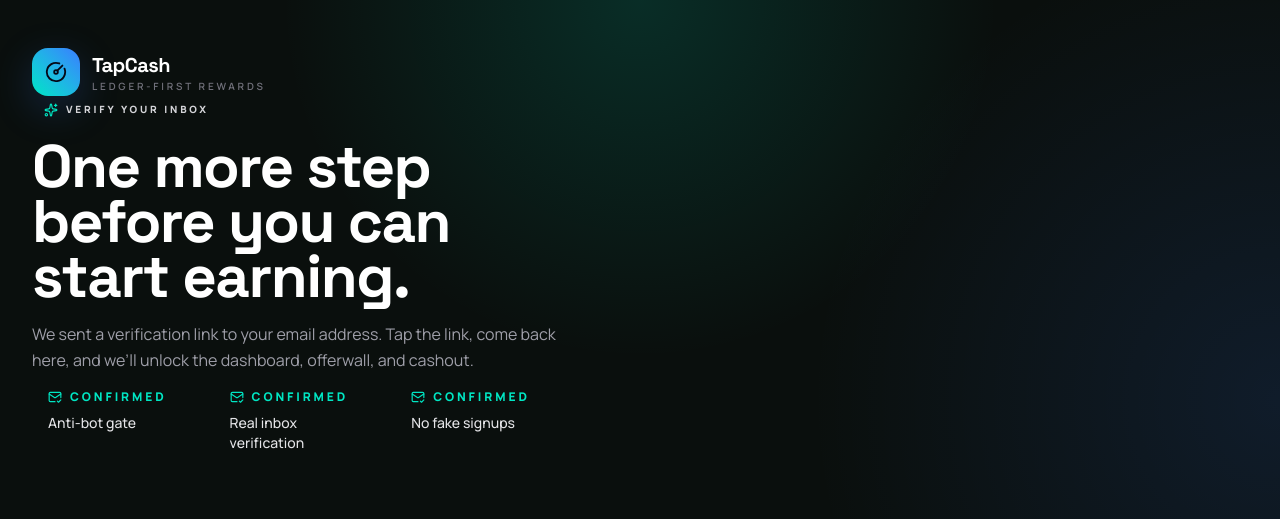
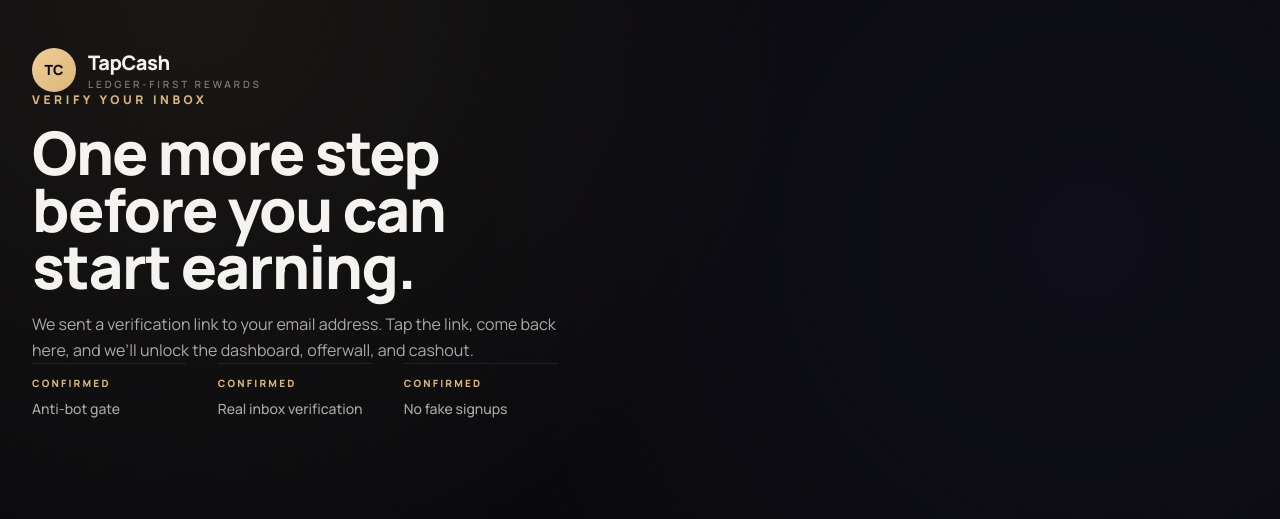
Before and after one commit to Thatisshayan/Tapcash, a Next.js app: page /auth/verify-email in a window 1280 px wide. Shown: the top 519 px of the page. Built offline with nearby package versions, Linux system fonts and the light colour scheme; no server answers.

Commit message:
feat(auth): apply Aurora borderless styling to verify-email page
Restyled the page wrapper (header, copy, layout) to Aurora palette.
VerifiedAccessGate is a shared component outside this task's scope and
still carries the old teal/blue chrome -- left untouched deliberately.

```diff
--- a/src/app/auth/verify-email/page.tsx
+++ b/src/app/auth/verify-email/page.tsx
@@ -5,7 +5,6 @@ export const dynamic = "force-dynamic";
 import Link from "next/link";
 import { MotionWrap } from "@/components/PremiumUi";
 import { useSearchParams } from "next/navigation";
-import { CircleGauge, MailCheck, Sparkles } from "lucide-react";
 import VerifiedAccessGate from "@/components/VerifiedAccessGate";
 
 export default function VerifyEmailPage() {
@@ -14,44 +13,49 @@ export default function VerifyEmailPage() {
   const email = searchParams.get("email");
 
   return (
-    <div className="min-h-screen tap-shell text-white">
-      <div className="absolute inset-0 bg-[radial-gradient(circle_at_top,_rgba(0,230,195,0.14),_transparent_35%),radial-gradient(circle_at_right,_rgba(58,123,255,0.12),_transparent_35%)]" />
+    <div className="min-h-screen bg-[#0A0A0D] text-[#F5F3EF]">
+      <div
+        className="pointer-events-none absolute inset-0"
+        style={{
+          backgroundImage:
+            "radial-gradient(circle at 15% 0%, rgba(217,182,120,0.08), transparent 45%), radial-gradient(circle at 85% 30%, rgba(108,92,224,0.06), transparent 50%)",
+        }}
+      />
 
-      <div className="relative max-w-7xl mx-auto px-4 sm:px-6 lg:px-8 py-8 md:py-12">
-        <div className="grid gap-8 lg:grid-cols-[0.9fr_1.1fr] items-center">
-          <section className="space-y-8 max-w-2xl">
+      <div className="relative mx-auto max-w-7xl px-4 py-8 sm:px-6 lg:px-8 md:py-12">
+        <div className="grid items-center gap-12 lg:grid-cols-[0.9fr_1.1fr]">
+          <section className="max-w-2xl space-y-8">
             <MotionWrap delay={0}>
               <Link href="/" className="inline-flex items-center gap-3 group">
-                <div className="w-12 h-12 rounded-2xl bg-gradient-to-tr from-[#00e6c3] to-[#3a7bff] flex items-center justify-center text-[#050816] shadow-[0_12px_40px_rgba(58,123,255,0.22)] group-hover:scale-105 transition-transform">
-                  <CircleGauge className="w-5.5 h-5.5" />
+                <div
+                  className="flex h-11 w-11 items-center justify-center rounded-full text-sm font-black text-[#0A0A0D] transition-transform group-hover:scale-105"
+                  style={{ background: "linear-gradient(135deg, #F0CE97, #D9B678)" }}
+                >
+                  TC
                 </div>
                 <div>
-                  <p className="text-xl font-black tracking-tight tap-gradient-text font-display">TapCash</p>
-                  <p className="text-[10px] uppercase tracking-[0.28em] text-zinc-500 font-semibold">Ledger-first rewards</p>
+                  <p className="text-xl font-black tracking-tight text-[#F5F3EF]">TapCash</p>
+                  <p className="text-[10px] font-semibold uppercase tracking-[0.28em] text-[rgba(245,243,239,0.45)]">Ledger-first rewards</p>
                 </div>
               </Link>
 
               <div className="space-y-4">
-                <span className="inline-flex items-center gap-2 px-3 py-1.5 rounded-full tap-badge text-[10px] font-black uppercase tracking-[0.28em] text-zinc-300">
-                  <Sparkles className="w-3.5 h-3.5 text-[#00e6c3]" />
-                  Verify your inbox
-                </span>
-                <h1 className="text-4xl md:text-6xl font-black tracking-tight leading-[0.92] font-display tap-gradient-text">
+                <p className="text-xs font-black uppercase tracking-[0.3em] text-[#D9B678]">Verify your inbox</p>
+                <h1 className="text-4xl font-black leading-[0.95] tracking-tight text-[#F5F3EF] md:text-6xl">
                   One more step before you can start earning.
                 </h1>
-                <p className="text-zinc-400 text-sm md:text-base leading-relaxed max-w-xl">
-                  We sent a verification link to {email ? <span className="text-zinc-200 font-semibold">{email}</span> : "your email address"}. Tap the link, come back here, and we’ll unlock the dashboard, offerwall, and cashout.
+                <p className="max-w-xl text-sm leading-relaxed text-[rgba(245,243,239,0.68)] md:text-base">
+                  We sent a verification link to{" "}
+                  {email ? <span className="font-semibold text-[#F5F3EF]">{email}</span> : "your email address"}. Tap
+                  the link, come back here, and we&rsquo;ll unlock the dashboard, offerwall, and cashout.
                 </p>
               </div>
 
-              <div className="grid gap-3 sm:grid-cols-3">
+              <div className="grid gap-x-8 gap-y-4 sm:grid-cols-3">
                 {["Anti-bot gate", "Real inbox verification", "No fake signups"].map((item) => (
-                  <div key={item} className="tap-card rounded-[1.25rem] p-4">
-                    <div className="flex items-center gap-2 text-[#00e6c3] text-xs font-black uppercase tracking-[0.24em]">
-                      <MailCheck className="w-3.5 h-3.5" />
-                      <span>Confirmed</span>
-                    </div>
-                    <p className="mt-2 text-sm text-zinc-200 font-medium">{item}</p>
+                  <div key={item} className="border-t border-[rgba(245,243,239,0.09)] pt-3">
+                    <p className="text-[10px] font-black uppercase tracking-[0.22em] text-[#D9B678]">Confirmed</p>
+                    <p className="mt-2 text-sm font-medium text-[rgba(245,243,239,0.68)]">{item}</p>
                   </div>
                 ))}
               </div>
```
